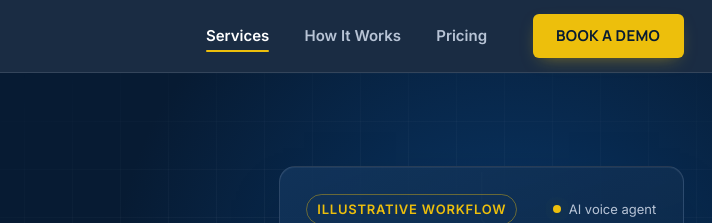
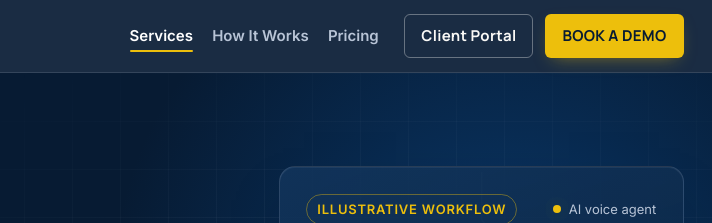
Before and after one commit to PaulB-GIT/onqueue-ai-site, an Astro site: page / in a window 1024 px wide. Shown: the top 223 px of the page, 312-1024 px from the left. Built offline with nearby package versions, Linux system fonts and the light colour scheme; Astro itself is replaced by a stand-in of ours.

Commit message:
Add files via upload

```diff
--- a/src/components/Footer.astro
+++ b/src/components/Footer.astro
@@ -25,6 +25,7 @@ const year = new Date().getFullYear();
       <h2 class="site-footer__heading">Contact</h2>
       <ul class="site-footer__list">
         <li><a href={demoMailto}>{site.email}</a></li>
+        {site.portalUrl && <li><a href={site.portalUrl} rel="noopener">{site.portalLabel}</a></li>}
         <li><a href={site.parentUrl} rel="noopener">onqueueva.com</a></li>
       </ul>
     </div>
--- a/src/components/Header.astro
+++ b/src/components/Header.astro
@@ -1,7 +1,7 @@
 ---
 import Logo from './Logo.astro';
 import Icon from './Icon.astro';
-import { nav, demoHref } from '../config/site';
+import { site, nav, demoHref } from '../config/site';
 
 const current = Astro.url.pathname.replace(/\/?$/, '/');
 ---
@@ -38,7 +38,12 @@ const current = Astro.url.pathname.replace(/\/?$/, '/');
           </li>
         ))}
       </ul>
-      <a href={demoHref} class="btn btn--primary site-nav__cta">BOOK A DEMO</a>
+      <div class="site-nav__actions">
+        {site.portalUrl && (
+          <a href={site.portalUrl} class="btn btn--secondary site-nav__cta site-nav__portal" rel="noopener">{site.portalLabel}</a>
+        )}
+        <a href={demoHref} class="btn btn--primary site-nav__cta">BOOK A DEMO</a>
+      </div>
     </nav>
   </div>
 </header>
@@ -95,7 +100,16 @@ const current = Astro.url.pathname.replace(/\/?$/, '/');
     border-radius: 2px;
     background: var(--brand-gold);
   }
-  .site-nav__cta { min-height: 44px; padding-block: 0.6rem; }
+  .site-nav__actions { display: flex; align-items: center; gap: var(--space-3); }
+  .site-nav__cta { min-height: 44px; padding-block: 0.6rem; white-space: nowrap; }
+  .site-nav__portal { padding-inline: 1.1rem; }
+  @media (min-width: 861px) and (max-width: 1100px) {
+    .site-nav { gap: var(--space-4); }
+    .site-nav__list { gap: 0; }
+    .site-nav__link { padding: 0 0.6rem; }
+    .site-nav__link[aria-current='page']::after { left: 0.6rem; right: 0.6rem; }
+    .site-nav__cta { padding-inline: 1rem; }
+  }
 
   .menu-toggle {
     display: none;
@@ -119,6 +133,7 @@ const current = Astro.url.pathname.replace(/\/?$/, '/');
     .site-header__inner { flex-wrap: wrap; padding-block: var(--space-2); }
     .site-nav { flex-wrap: wrap; gap: var(--space-3); width: 100%; padding-bottom: var(--space-3); }
     .site-nav__list { flex-wrap: wrap; }
+    .site-nav__actions { flex-wrap: wrap; }
 
     /* With JavaScript: collapsible menu */
     :global(.js) .menu-toggle { display: inline-flex; }
@@ -155,6 +170,7 @@ const current = Astro.url.pathname.replace(/\/?$/, '/');
       left: auto; right: var(--space-2); top: 50%; bottom: auto;
       width: 8px; height: 8px; border-radius: 50%; transform: translateY(-50%);
     }
+    :global(.js) .site-nav__actions { flex-direction: column; align-items: stretch; gap: var(--space-3); }
     :global(.js) .site-nav__cta { min-height: 52px; width: 100%; }
   }
 </style>
--- a/src/components/VoiceInterface.astro
+++ b/src/components/VoiceInterface.astro
@@ -143,7 +143,7 @@ const nodes = [
       <span class="vi__agent"><span class="vi__signal" aria-hidden="true"></span>AI voice agent</span>
     </div>
 
-    <div class="vi__stage" aria-hidden="true" data-vi-stage>
+    <div class="vi__stage" aria-hidden="true" data-vi-stage data-build="site-v4-portal">
       <svg viewBox={`0 0 ${VB_W} 180`} focusable="false">
         <defs>
           <radialGradient id="vi-glow" cx="50%" cy="50%" r="50%">
```
